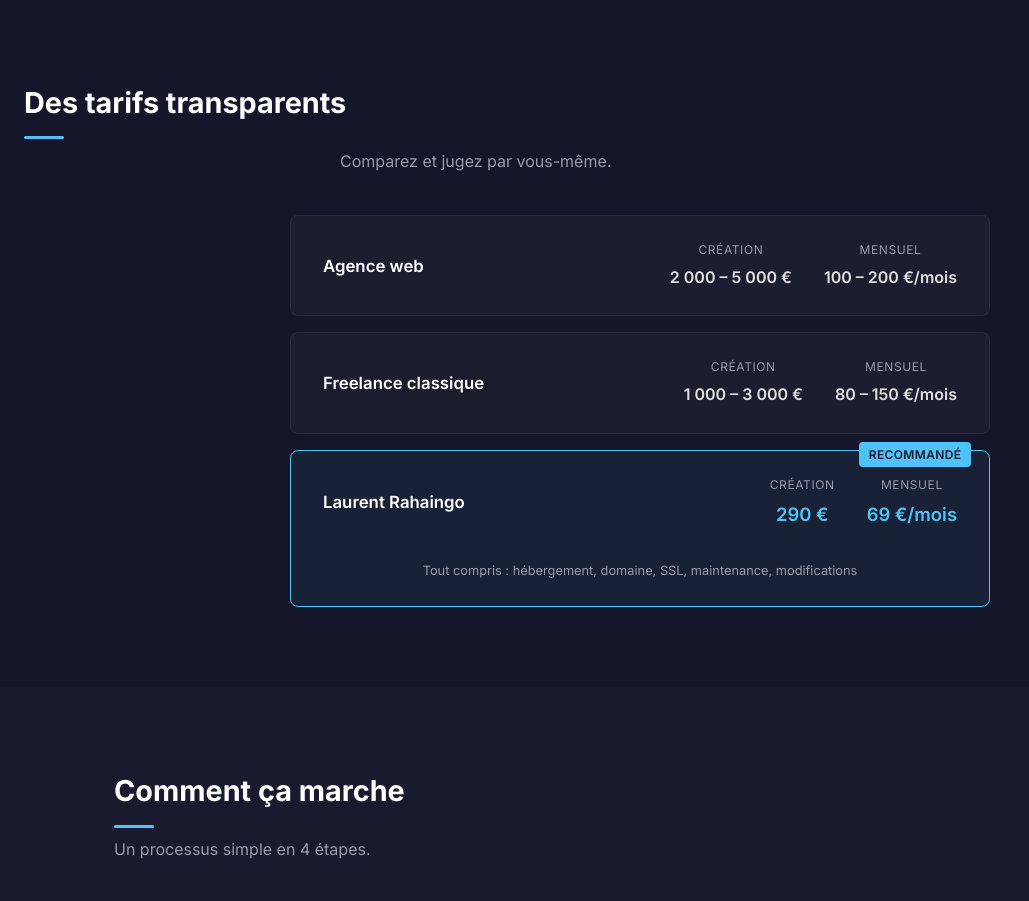
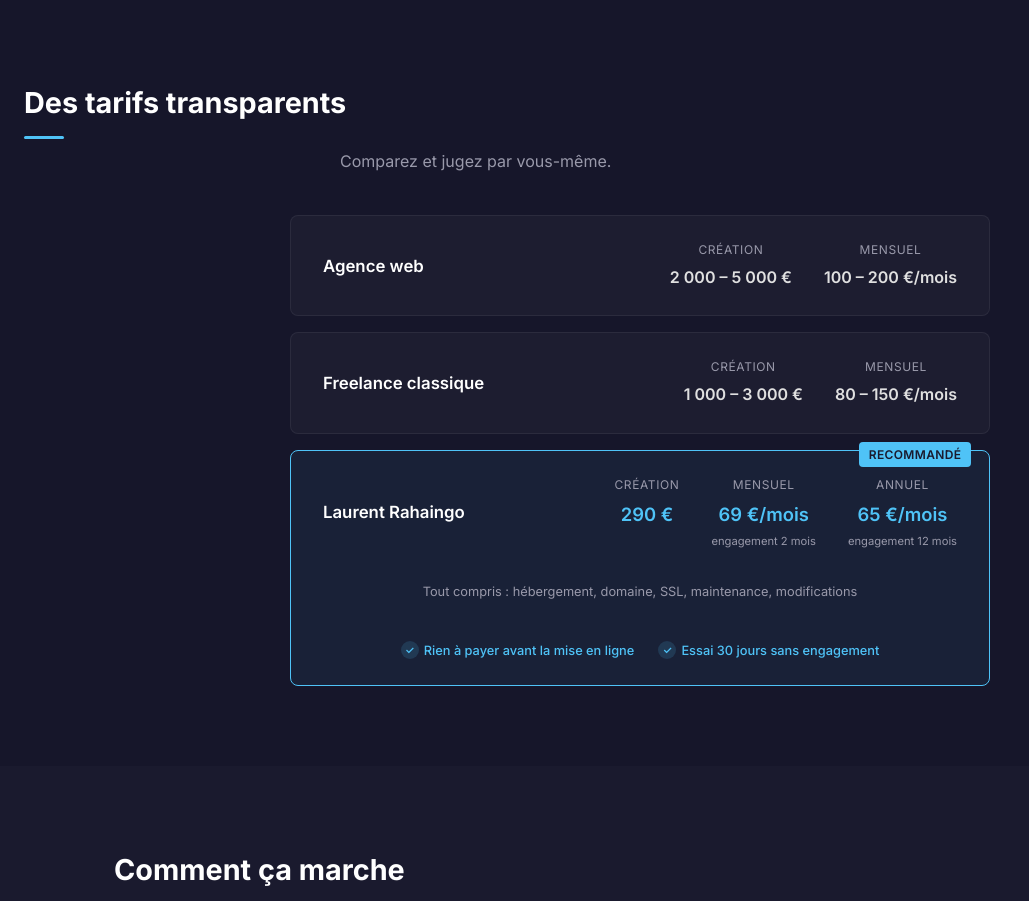
Before and after one commit to lolorahaingo/Site_Laurent, a PHP site: page /services in a window 1280 px wide. Shown: the part 1191-2092 px from the top of the page, without its empty margins (0-1029 px from the left). Run offline with PHP 8.4, Linux system fonts and the light colour scheme.

Commit message:
Ajout tarif annuel, réassurance paiement et essai 30 jours sur page services

```diff
--- a/services/index.html
+++ b/services/index.html
@@ -122,9 +122,19 @@
           <div class="pricing-table__price">
             <span class="pricing-table__label">Mensuel</span>
             <span class="pricing-table__value pricing-table__value--accent">69&nbsp;&euro;/mois</span>
+            <span class="pricing-table__sub">engagement 2 mois</span>
+          </div>
+          <div class="pricing-table__price">
+            <span class="pricing-table__label">Annuel</span>
+            <span class="pricing-table__value pricing-table__value--accent">65&nbsp;&euro;/mois</span>
+            <span class="pricing-table__sub">engagement 12 mois</span>
           </div>
         </div>
         <p class="pricing-table__note">Tout compris : h&eacute;bergement, domaine, SSL, maintenance, modifications</p>
+        <div class="pricing-table__reassurance">
+          <span class="pricing-table__reassurance-item">Rien &agrave; payer avant la mise en ligne</span>
+          <span class="pricing-table__reassurance-item">Essai 30&nbsp;jours sans engagement</span>
+        </div>
       </div>
     </div>
   </section>
--- a/style.css
+++ b/style.css
@@ -816,12 +816,46 @@ ul {
   color: #4fc3f7;
   font-size: 1.15rem;
 }
+.pricing-table__sub {
+  font-size: 0.7rem;
+  color: #9999aa;
+  margin-top: 0.15em;
+}
 .pricing-table__note {
   width: 100%;
   font-size: 0.8rem;
   color: #9999aa;
   text-align: center;
   margin-top: 0.5em;
+}
+.pricing-table__reassurance {
+  width: 100%;
+  display: flex;
+  justify-content: center;
+  gap: 1.5em;
+  margin-top: 0.8em;
+  flex-wrap: wrap;
+}
+.pricing-table__reassurance-item {
+  display: inline-flex;
+  align-items: center;
+  gap: 0.4em;
+  font-size: 0.8rem;
+  font-weight: 500;
+  color: #4fc3f7;
+}
+.pricing-table__reassurance-item::before {
+  content: "✓";
+  display: inline-flex;
+  align-items: center;
+  justify-content: center;
+  width: 18px;
+  height: 18px;
+  border-radius: 50%;
+  background-color: rgba(79, 195, 247, 0.15);
+  font-size: 0.65rem;
+  font-weight: 700;
+  flex-shrink: 0;
 }
 
 .steps {
@@ -982,6 +1016,11 @@ ul {
     left: 50%;
     transform: translateX(-50%);
   }
+  .pricing-table__reassurance {
+    flex-direction: column;
+    align-items: center;
+    gap: 0.5em;
+  }
   .steps {
     grid-template-columns: repeat(2, 1fr);
     gap: 1.5em;
--- a/style.scss
+++ b/style.scss
@@ -979,12 +979,50 @@ ul {
     }
   }
 
+  &__sub {
+    font-size: 0.7rem;
+    color: $color-text-dim;
+    margin-top: 0.15em;
+  }
+
   &__note {
     width: 100%;
     font-size: 0.8rem;
     color: $color-text-dim;
     text-align: center;
     margin-top: 0.5em;
+  }
+
+  &__reassurance {
+    width: 100%;
+    display: flex;
+    justify-content: center;
+    gap: 1.5em;
+    margin-top: 0.8em;
+    flex-wrap: wrap;
+  }
+
+  &__reassurance-item {
+    display: inline-flex;
+    align-items: center;
+    gap: 0.4em;
+    font-size: 0.8rem;
+    font-weight: 500;
+    color: $color-accent;
+
+    &::before {
+      content: '\2713';
+      display: inline-flex;
+      align-items: center;
+      justify-content: center;
+      width: 18px;
+      height: 18px;
+      border-radius: 50%;
+      background-color: rgba($color-accent, 0.15);
+      font-size: 0.65rem;
+      font-weight: 700;
+      flex-shrink: 0;
+    }
   }
 }
 
@@ -1177,6 +1215,12 @@ ul {
       left: 50%;
       transform: translateX(-50%);
     }
+
+    &__reassurance {
+      flex-direction: column;
+      align-items: center;
+      gap: 0.5em;
+    }
   }
 
   .steps {
```
